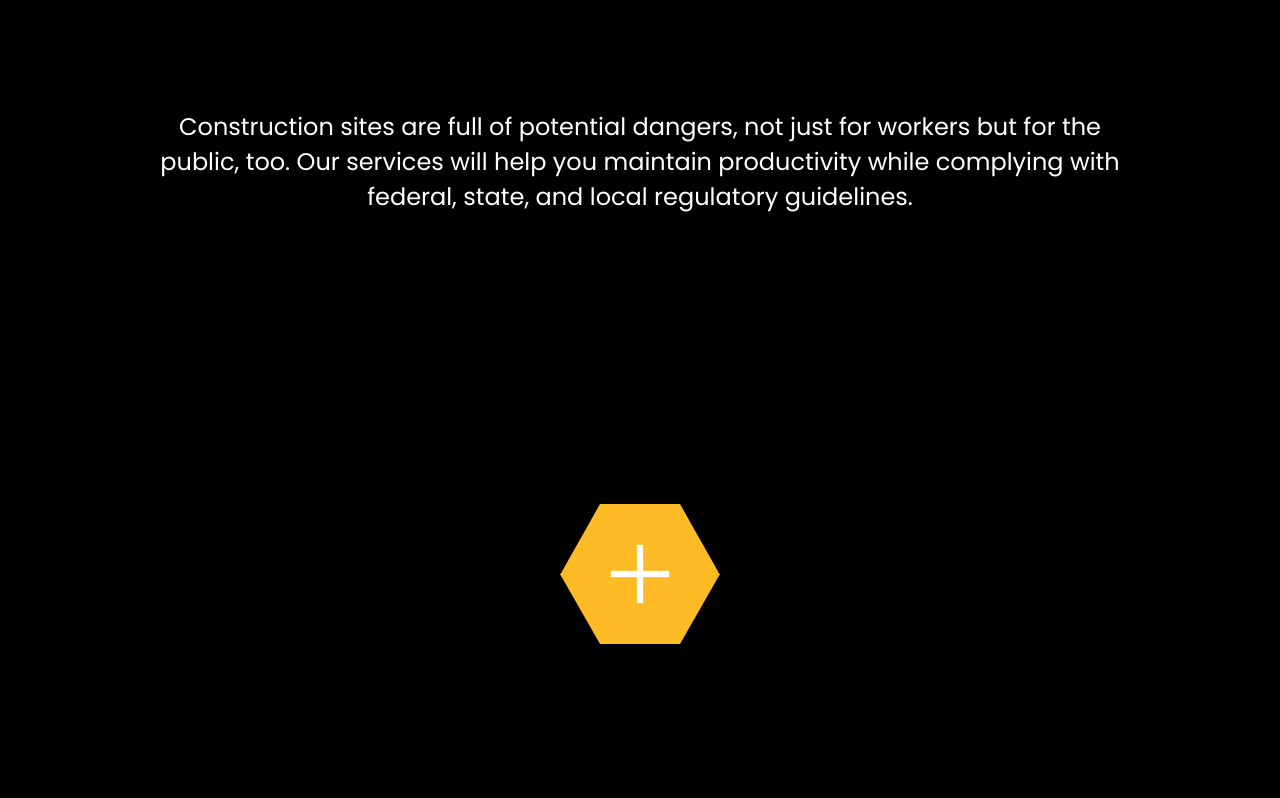
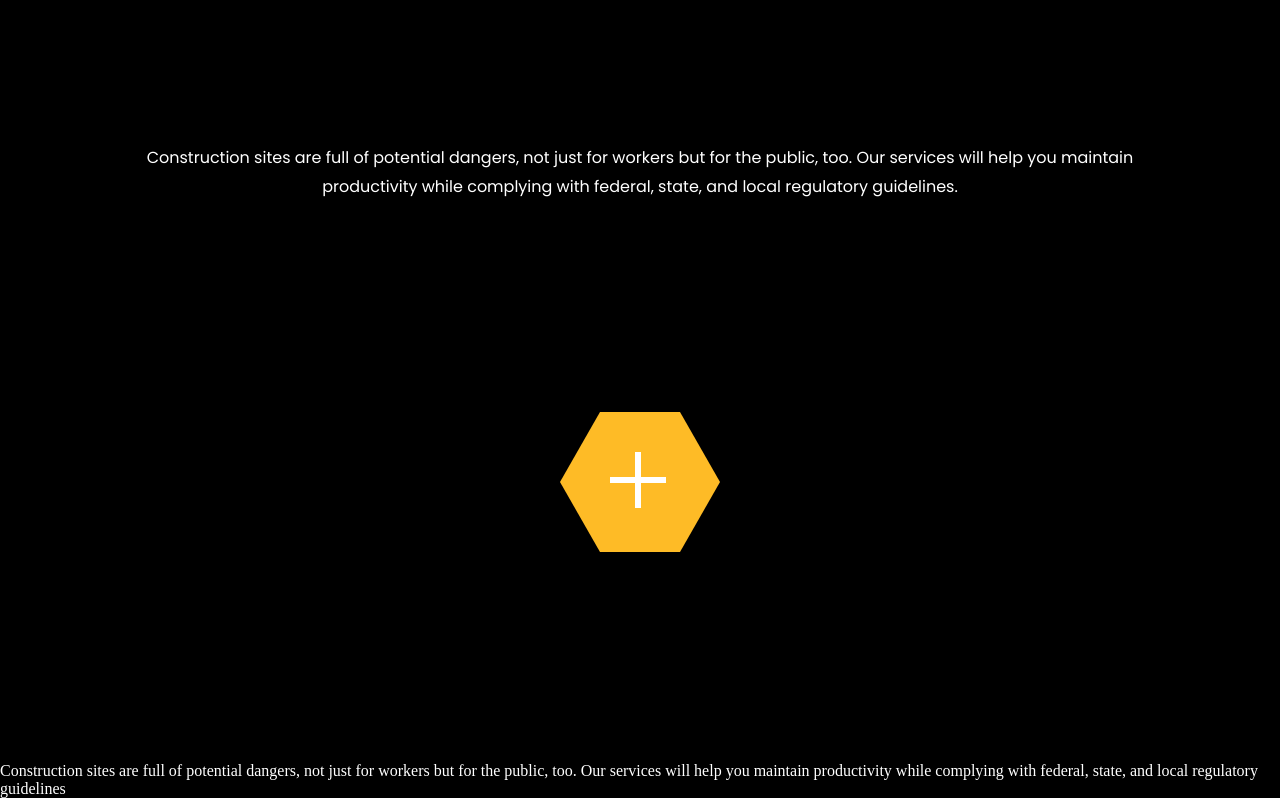
Before and after one commit to coder4je/hoym-safety-consulting, a React (Create React App) app in the folder client/: page / in a window 1280 px wide. Shown: the part 1183-1981 px from the top of the page. Before the commit the page ends 1827 px from the top, so only its background shows below. Built offline with nearby package versions, Linux system fonts and the light colour scheme.

Commit message:
Refactor Menu Section Element

```diff
--- a/client/src/components/MainSection/MainElements.tsx
+++ b/client/src/components/MainSection/MainElements.tsx
@@ -1,47 +1,28 @@
 import styled from "styled-components";
 
-export const MainContainer = styled.div`
-  justify-content: center;
-  align-items: center;
-`;
+export const MainContainer = styled.div``;
 
 export const MainBg = styled.img`
   display: block;
   width: 100%;
-  // margin: 0;
-  // padding: 0;
-  // background-repeat: no-repeat;
-  // background-attachment: fixed;
-  // background-position: center center;
-  // background-size: cover;
 `;
 
 export const MainContent = styled.div`
-  // position: absolute;
-  padding: 8px 20px;
   display: flex;
   flex-direction: column;
   align-items: center;
 `;
 export const MainH1 = styled.div`
   color: #fff;
-  font-size: 60px;
+  font-size: clamp(1.8rem, 5vw, 10rem);
   text-align: center;
   padding: 10%;
-  background-color: linear-gradient(grey, darkgrey);
   font-family: "Permanent Marker", cursive;
-
-  @media screen and (max-width: 768px) {
-    font-size: 40px;
-  }
-
-  @media screen and (max-width: 480) {
-    font-size: 32px;
-  }
 `;
 export const MainP = styled.div`
   color: #fff;
-  font-size: 24px;
+  line-height: 1.8;
+  font-size: max(1rem, 1.2vw);
   margin: 0 10%;
   text-align: center;
   font-family: "Poppins", sans-serif;
--- a/client/src/components/MenuSection/MenuElements.tsx
+++ b/client/src/components/MenuSection/MenuElements.tsx
@@ -1,65 +1,77 @@
 import styled, { css } from "styled-components";
 import { Link } from "react-router-dom";
 
+interface Props {
+  rotate?: boolean;
+}
+
 export const DefaultContainer = css`
-  height: 140px;
-  width: 160px;
+  height: var(--height, 8.75rem);
+  width: var(--width, 10rem);
   position: absolute;
-  margin: 22% auto;
-  top: 100;
-  left: 0;
-  right: 0;
-  margin-bottom: 100px;
+  margin: auto;
+  inset: 0 0;
+  cursor: pointer;
+`;
+
+export const MenuContainer = styled.div`
+  position: relative;
+  height: 35rem;
+  isolation: isolate;
+  user-select: none;
 `;
 
 export const MenuToggleContainer = styled.div`
   ${DefaultContainer}
-  cursor: pointer;
 `;
 
 export const MenuToggle = styled.div`
   height: 0;
-  width: 160px;
-  border-bottom: 71px solid #febb26;
-  border-left: 40px solid transparent;
-  border-right: 40px solid transparent;
+  --width;
+  border-bottom: 4.41rem solid #febb26;
+  border-left: 2.5rem solid transparent;
+  border-right: 2.5rem solid transparent;
   top: 0;
+  gap: -1;
 
   &:before {
     content: "";
     height: 0;
-    width: 80px;
-    border-top: 70px solid #febb26;
-    border-left: 40px solid transparent;
-    border-right: 40px solid transparent;
+    width: 5rem;
+    border-top: 4.41rem solid #febb26;
+    border-left: 2.5rem solid transparent;
+    border-right: 2.5rem solid transparent;
     position: absolute;
-    top: 70px;
+    top: 4.375rem;
     left: 0;
   }
+
+
 `;
 
-export const MenuPlus = styled.span`
-  font-size: 100px;
+export const MenuPlus = styled.span<Props>`
+  font-size: 6rem;
   color: white;
   position: relative;
-  top: 20px;
-  right: 10px;
+  top: 1.25rem;
+  right: 0.625rem;
   background-color: transparent;
   transition: 1s;
+  transform: ${({ rotate }) => (rotate ? "rotate(45deg)" : "rotate(0)")};
 `;
 
 export const Menu = styled.div`
   ${DefaultContainer}
-  cursor: pointer;
   z-index: -1;
   transform: scale(0.9);
 `;
-export const MenuItem = styled.div`
+
+export const MenuItems = styled(Link)`
   height: 0;
-  width: 160px;
-  border-bottom: 71px solid #ffffff;
-  border-left: 40px solid transparent;
-  border-right: 40px solid transparent;
+  width: 10rem;
+  border-bottom: 4.41rem solid #ffffff;
+  border-left: 2.5rem solid transparent;
+  border-right: 2.5rem solid transparent;
   top: 0;
   position: absolute;
   transition: 1s;
@@ -67,29 +79,42 @@ export const MenuItem = styled.div`
   &:before {
     content: "";
     height: 0;
-    width: 80px;
-    border-top: 70px solid #ffffff;
-    border-left: 40px solid transparent;
-    border-right: 40px solid transparent;
+    width: 5rem;
+    border-top: 4.41rem solid #ffffff;
+    border-left: 2.5rem solid transparent;
+    border-right: 2.5rem solid transparent;
     position: absolute;
-    top: 70px;
-    left: -40px;
+    top: 4.375rem;
+    left: -2.5rem;
   }
 `;
 
-export const MenuItemStaffing = styled.div`
-  user-select: none;
+export const MenuItemIcon = styled.span`
+  color: darkgrey;
+  font-size: 3.75rem;
+  position: relative;
+  top: 2.5rem;
+  left: 0.625rem;
 `;
 
-export const MenuItemStaffingIcon = styled.span`
-  color: darkgrey;
-  font-size: 60px;
+export const MenuItemText = styled.div`
+  visibility: hidden;
   position: relative;
-  top: 40px;
-  left: 10px;
+  top: -0.5rem;
+`;
+
+export const MenuItem = styled.div`
+  user-select: none;
 
   &:hover {
     color: #febb26;
     transform: scale(1.3);
+    ${MenuItemIcon} {
+      visibility: hidden;
+    }
+    ${MenuItemText} {
+      color: darkgrey;
+      visibility: visible;
+    }
   }
 `;
--- a/client/src/components/MenuSection/index.tsx
+++ b/client/src/components/MenuSection/index.tsx
@@ -1,18 +1,20 @@
 import { useState } from "react";
+import StaffingService from "../StaffingService";
 import {
   MenuToggleContainer,
   MenuToggle,
   MenuPlus,
   Menu,
+  MenuItems,
   MenuItem,
-  MenuItemStaffing,
-  MenuItemStaffingIcon,
+  MenuItemIcon,
+  MenuContainer,
+  MenuItemText,
 } from "./MenuElements";
 
-function MenuSection() {
-  const [rotate, setRotate] = useState(false);
+const MenuSection: React.FC = () => {
+  const [rotate, setRotate] = useState<boolean>(false);
 
-  const rotateIcon = rotate ? "rotate(45deg)" : "rotate(0)";
   const showItemOne = rotate ? "translateY(-160px)" : "translateY(0)";
   const showItemTwo = rotate ? "translate(140px, -80px)" : "translateY(0)";
   const showItemThree = rotate ? "translate(140px, 80px)" : "translateY(0)";
@@ -20,71 +22,70 @@ function MenuSection() {
   const showItemFive = rotate ? "translate(-140px, 80px)" : "translateY(0)";
   const showItemSix = rotate ? "translate(-140px, -80px)" : "translateY(0)";
   const scaleMenu = rotate ? "scale(1)" : "scale(0.9)";
-  const zIndexMenu = rotate ? "100" : "-1";
 
   function handleToggle() {
     setRotate(!rotate);
   }
   return (
-    <>
+    <MenuContainer>
       <MenuToggleContainer>
         <MenuToggle onClick={handleToggle}>
-          <MenuPlus
-            style={{
-              transform: rotateIcon,
-              userSelect: "none",
-            }}
-            className="material-symbols-outlined">
+          <MenuPlus rotate={rotate} className="material-symbols-outlined">
             add
           </MenuPlus>
         </MenuToggle>
       </MenuToggleContainer>
       <Menu style={{ transform: scaleMenu }}>
-        <MenuItem style={{ transform: showItemOne }}>
-          <MenuItemStaffing>
-            <MenuItemStaffingIcon className="material-symbols-outlined">
+        <MenuItems to="/services/staffing" style={{ transform: showItemOne }}>
+          <MenuItem>
+            <MenuItemIcon className="material-symbols-outlined">
               Person_add
-            </MenuItemStaffingIcon>
-          </MenuItemStaffing>
+            </MenuItemIcon>
+            <MenuItemText>STAFFING</MenuItemText>
           </MenuItem>
-        <MenuItem style={{ transform: showItemTwo }}>
-          <MenuItemStaffing>
-            <MenuItemStaffingIcon className="material-symbols-outlined">
+        </MenuItems>
+        <MenuItems to="/services/training" style={{ transform: showItemTwo }}>
+          <MenuItem>
+            <MenuItemIcon className="material-symbols-outlined">
               Person_add
-            </MenuItemStaffingIcon>
-          </MenuItemStaffing>
+            </MenuItemIcon>
           </MenuItem>
-        <MenuItem style={{ transform: showItemThree }}>
-          <MenuItemStaffing>
-            <MenuItemStaffingIcon className="material-symbols-outlined">
+        </MenuItems>
+        <MenuItems to="/services/drawing" style={{ transform: showItemThree }}>
+          <MenuItem>
+            <MenuItemIcon className="material-symbols-outlined">
               Person_add
-            </MenuItemStaffingIcon>
-          </MenuItemStaffing>
+            </MenuItemIcon>
           </MenuItem>
-        <MenuItem style={{ transform: showItemFour }}>
-          <MenuItemStaffing>
-            <MenuItemStaffingIcon className="material-symbols-outlined">
+        </MenuItems>
+        <MenuItems
+          to="/services/inspection"
+          style={{ transform: showItemFour }}>
+          <MenuItem>
+            <MenuItemIcon className="material-symbols-outlined">
               Person_add
-            </MenuItemStaffingIcon>
-          </MenuItemStaffing>
+            </MenuItemIcon>
           </MenuItem>
-        <MenuItem style={{ transform: showItemFive }}>
-          <MenuItemStaffing>
-            <MenuItemStaffingIcon className="material-symbols-outlined">
+        </MenuItems>
+        <MenuItems
+          to="/services/contracting"
+          style={{ transform: showItemFive }}>
+          <MenuItem>
+            <MenuItemIcon className="material-symbols-outlined">
               Person_add
-            </MenuItemStaffingIcon>
-          </MenuItemStaffing>
+            </MenuItemIcon>
           </MenuItem>
-        <MenuItem style={{ transform: showItemSix }}>
-          <MenuItemStaffing>
-            <MenuItemStaffingIcon className="material-symbols-outlined">
+        </MenuItems>
+        <MenuItems to="/services/management" style={{ transform: showItemSix }}>
+          <MenuItem>
+            <MenuItemIcon className="material-symbols-outlined">
               Person_add
-            </MenuItemStaffingIcon>
-          </MenuItemStaffing>
+            </MenuItemIcon>
           </MenuItem>
+        </MenuItems>
       </Menu>
-    </>
+    </MenuContainer>
   );
-}
+};
 
 export default MenuSection;
--- a/client/src/components/Navbar/NavbarElements.tsx
+++ b/client/src/components/Navbar/NavbarElements.tsx
@@ -5,8 +5,7 @@ import { Link as LinkS } from "react-scroll";
 export const Nav = styled.nav`
   background: #000;
   width: 100%
-  height: 80px;
-  // margin-top: -80%;
+  height: 5rem;
   display: flex;
   justify-content: center;
   align-items: center;
@@ -18,18 +17,13 @@ export const Nav = styled.nav`
   @media screen and (max-width: 960px) {
     transition: 0.8s all ease;
   }
-  @media screen and (min-width: 1200px) {
-    transition: 0.8s all ease;
-    font-size: 1.2rem;
-  }
 `;
 
 export const NavbarContainer = styled.div`
   display: flex;
   justify-content: space-between;
   align-items: center;
-
-  height: 80px;
+  height: 5rem;
   z-index: 1;
   width: 100%;
   padding: 0 24px;
@@ -41,12 +35,7 @@ export const NavLogo = styled(LinkR)`
 `;
 
 export const NavLogoImage = styled.img`
-  width: 250px;
-
-  @media screen and (min-width: 1200px) {
-    transition: 0.8s all ease;
-    width: 280px;
-  }
+  width: 13rem;
 `;
 
 export const NavLogoIcon = styled(LinkR)``;
--- a/client/src/home/index.tsx
+++ b/client/src/home/index.tsx
@@ -8,6 +8,12 @@ function Home() {
       <Navbar />
       <MainSection />
       <MenuSection />
+      <p style={{ color: "white" }}>
+        Construction sites are full of potential dangers, not just for workers
+        but for the public, too. Our services will help you maintain
+        productivity while complying with federal, state, and local regulatory
+        guidelines
+      </p>
       {/* <ProjectManagementSection /> */}
     </>
   );
```
Lines whose indentation alone changed are shown as unchanged.
